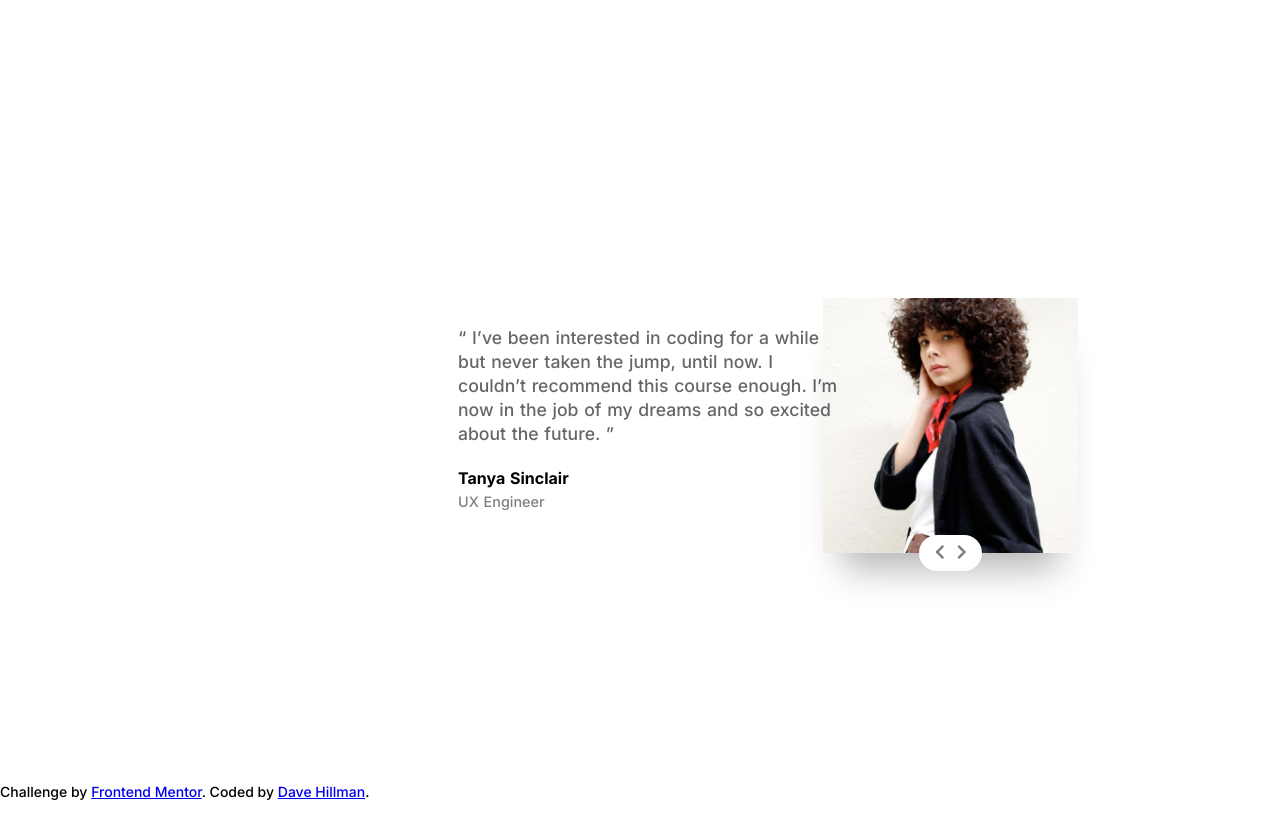
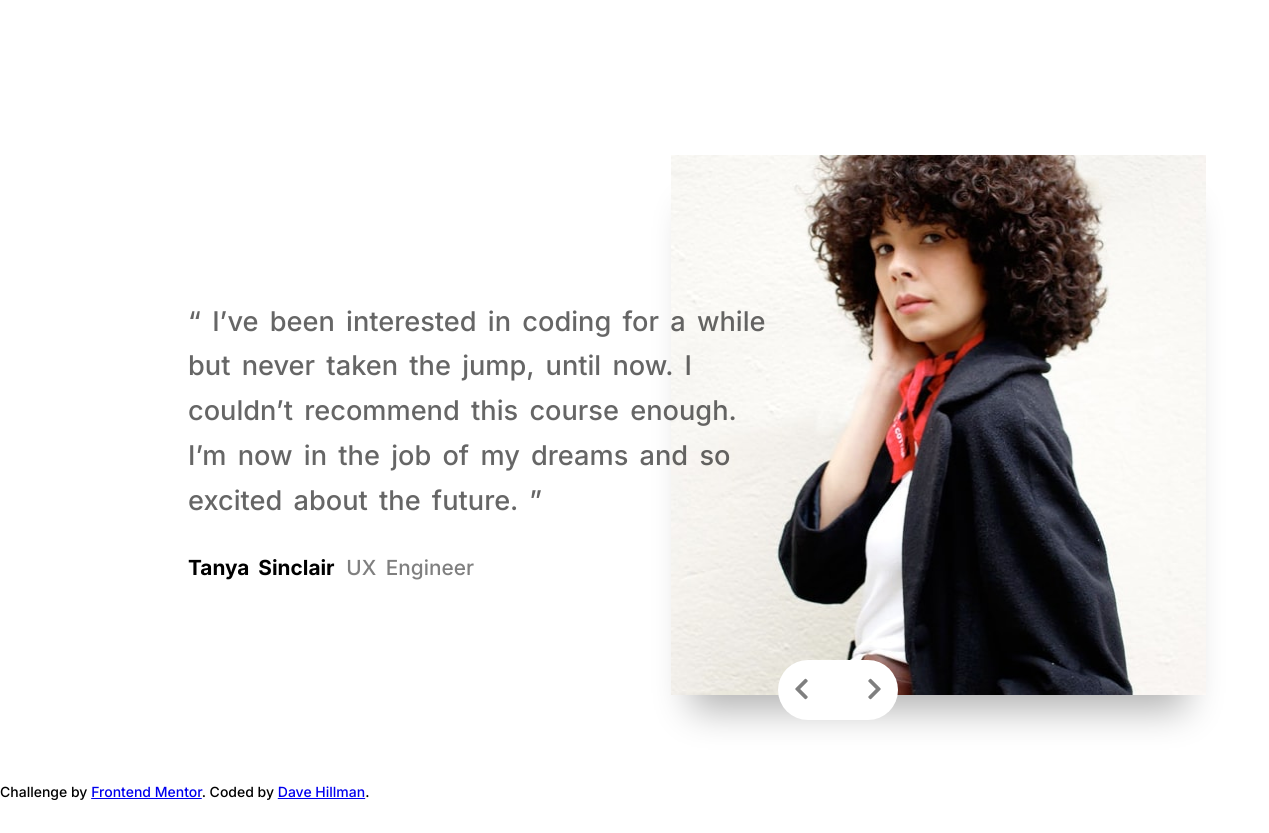
Before and after one commit to dhillman1989/fem_testimonials, a website built with Parcel: page index.html in a window 1536 px wide. Shown: the whole page, without its empty margins (0-1269 px from the left). Built offline with nearby package versions, Linux system fonts and the light colour scheme; files whose address does not match are found by name.

Commit message:
fixed svgs and resposive design

```diff
--- a/src/styles.css
+++ b/src/styles.css
@@ -40,7 +40,7 @@ body {
 .controls {
   position: absolute;
   bottom: 9px;
-  width: 25%;
+  width: 75px;
   height: 36px;
   display: flex;
   background-color: white;
@@ -61,7 +61,7 @@ body {
 #testimonial-container {
   /* background-color: black; */
   position: relative;
-  background-image: url("./images/pattern-curve.svg");
+  background-image: url("./images/pattern-curved.svg");
   background-position: bottom left;
   background-repeat: no-repeat;
   background-size: 60%;
@@ -78,7 +78,7 @@ body {
 }
 
 #testimonial-container p {
-  background-image: url("./images/pattern-quotes.svg");
+  background-image: url("./images/pattern-quote.svg");
   background-repeat: no-repeat;
   background-size: 3rem;
   background-position: top center;
@@ -115,7 +115,7 @@ body {
   display: flex;
 }
 
-@media only screen and (min-width: 800px) {
+@media only screen and (min-width: 1440px) {
   body {
     height: 100vh;
     display: flex;
@@ -126,7 +126,17 @@ body {
   #app {
     margin: 0px;
     padding: 0;
-    width: 620px;
+    width: 1200px;
+  }
+
+  #testimonial-container {
+    text-align: left;
+    margin-left: 20px;
+    margin-right: -20px;
+    font-size: 1.7rem;
+    font-weight: 300;
+    word-spacing: 0.25rem;
+    line-height: 2.8rem;
   }
 
   #testimonial-container p,
@@ -138,8 +148,17 @@ body {
   }
 
   #testimonial-container p {
+    background-position: left 100px top 0px;
+    background-size: 6rem;
+    padding-top: 50px;
     margin-bottom: 20px;
     margin-right: -20px;
+  }
+
+  #testimonial-container h3,
+  #testimonial-container h4 {
+    display: inline;
+    font-size: 1.3rem;
   }
 
   .showing {
@@ -148,11 +167,12 @@ body {
     width: 100%;
   }
   .img-container {
-    background-image: url("./images/patterned-bg.svg");
-    background-size: 100%;
+    background-image: url("./images/pattern-bg.svg");
+    background-size: 100% 100%;
+    background-repeat: no-repeat;
     margin: auto;
-    width: 330px;
-    height: 310px;
+    width: 640px;
+    height: 650px;
     display: flex;
     align-items: center;
     justify-content: center;
@@ -160,23 +180,20 @@ body {
   }
 
   .img-container img {
-    width: 255px;
-    height: 255px;
+    width: 535px;
+    height: 540px;
+    margin-right: 220px;
     box-shadow: 0 35px 35px -20px rgb(0, 0, 0, 0.3);
   }
 
   .controls {
-    position: absolute;
-    bottom: 9px;
-    width: 25%;
-    height: 36px;
-    display: flex;
-    background-color: white;
-    justify-content: space-between;
-    align-items: center;
-    border-radius: 20px;
-    padding: 10px;
-
-    box-sizing: border-box;
+    height: 60px;
+    width: 120px;
+    border-radius: 30px;
+    bottom: 30px;
+    left: 50px;
+  }
+  .controls button {
+    font-size: 1.5rem;
   }
 }
```
Also changed, not shown: images/pattern-curved.svg (renamed from images/pattern-curve.svg), images/pattern-quote.svg (renamed from images/pattern-quotes.svg).
